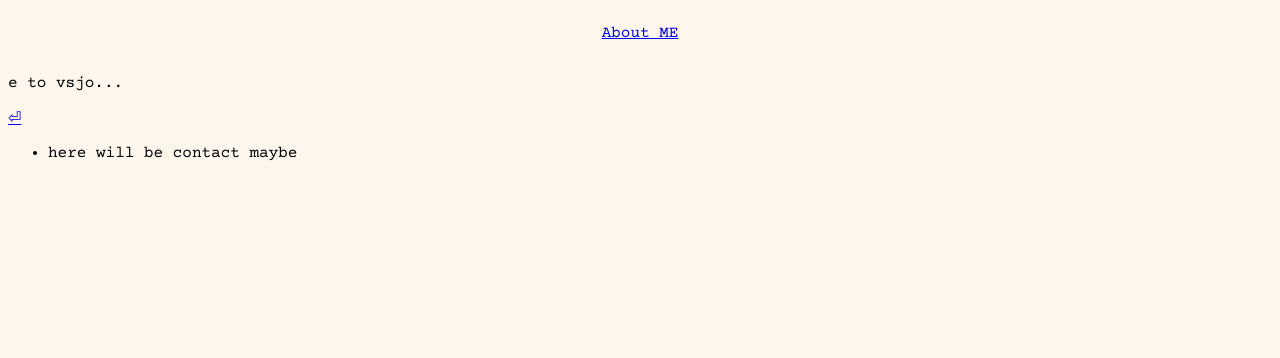
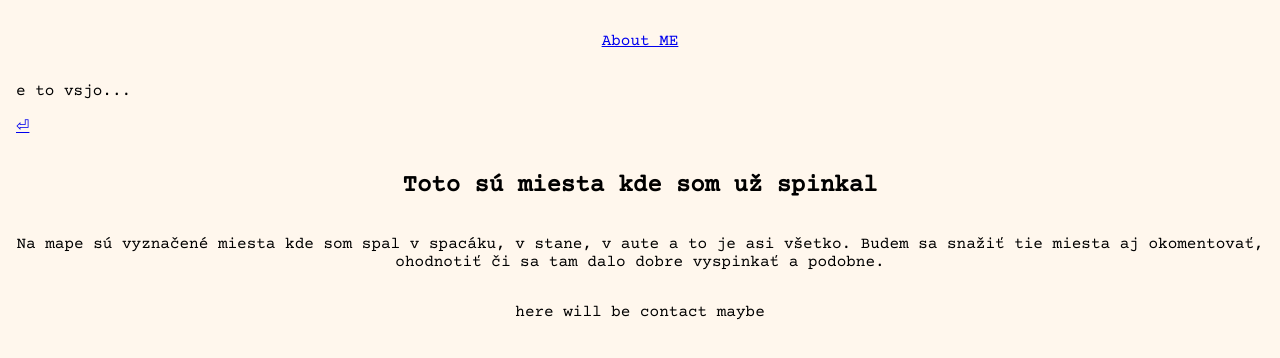
Before and after one commit to unikorm/map_Where_I_SLEPT, a React (Create React App) app: page /aboutMe in a window 1280 px wide. Shown: the top 358 px of the page. Built offline with nearby package versions, Linux system fonts and the light colour scheme.

Commit message:
basic stuffffff

```diff
--- a/src/App.css
+++ b/src/App.css
@@ -8,3 +8,19 @@ header {
     list-style-type: none;
     padding: 0;
 }
+
+footer {
+    display: flex;
+    justify-content: center;
+}
+
+.contactsSectionInFooter {
+    list-style-type: none;
+    padding: 0;
+}
+
+.descriptionSection {
+    display: flex;
+    flex-direction: column;
+    text-align: center;
+}
--- a/src/components/Footer.js
+++ b/src/components/Footer.js
@@ -1,8 +1,10 @@
+
+import "../App.css";
 
 const Footer = () => {
     return (
         <footer>
-            <ul>
+            <ul className="contactsSectionInFooter">
                 <li>here will be contact maybe</li>
             </ul>
         </footer>
--- a/src/components/Header.js
+++ b/src/components/Header.js
@@ -1,5 +1,5 @@
 
-import '../App.css';
+import "../App.css";
 
 import { BrowserRouter as Router, Route, Link, Routes } from 'react-router-dom';
 import About from "../pages/About";
--- a/src/components/Main/Blog.js
+++ b/src/components/Main/Blog.js
@@ -0,0 +1,12 @@
+
+import "../../App.css";
+
+const Blog = () => {
+    return (
+        <section>
+
+        </section>
+    );
+}
+
+export default Blog;
--- /dev/null
+++ b/src/components/Main/Description.js
@@ -0,0 +1,13 @@
+
+import "../../App.css";
+
+const Description = () => {
+    return (
+        <section className="descriptionSection">
+            <h2>Toto sú miesta kde som už spinkal</h2>
+            <p>Na mape sú vyznačené miesta kde som spal v spacáku, v stane, v aute a to je asi všetko. Budem sa snažiť tie miesta aj okomentovať, ohodnotiť či sa tam dalo dobre vyspinkať a podobne.</p>
+        </section>
+    );
+}
+
+export default Description;
--- a/src/components/Main/Main.js
+++ b/src/components/Main/Main.js
@@ -1,8 +1,14 @@
+
+import Map from "../Main/Map";
+import Blog from "../Main/Blog";
+import Description from "../Main/Description";
 
 const Main = () => {
     return (
         <main>
-
+            <Map />
+            <Description />
+            <Blog />
         </main>
     );
 }
--- a/src/components/Main/Map.js
+++ b/src/components/Main/Map.js
@@ -0,0 +1,12 @@
+
+import "../../App.css";
+
+const Map = () => {
+    return (
+        <section>
+
+        </section>
+    );
+}
+
+export default Map;
--- a/src/index.css
+++ b/src/index.css
@@ -2,3 +2,8 @@ html, body {
     background-color: rgb(255, 247, 237);
     font-family: 'Courier Prime', monospace;
 }
+
+body {
+    display: flex;
+    margin: 1rem;
+}
```
Also changed, not shown: src/components/Main/MainContent.js (deleted).
